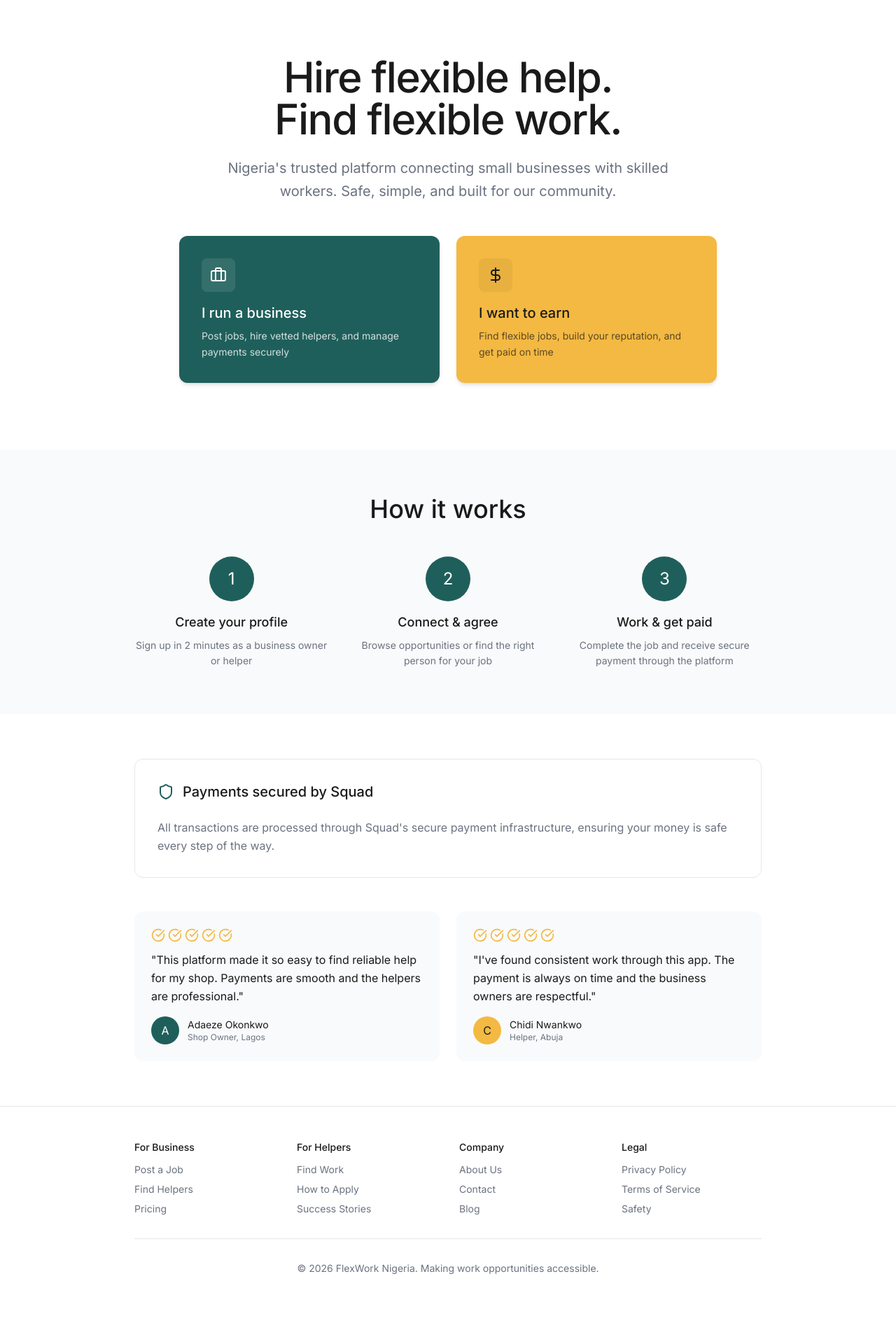
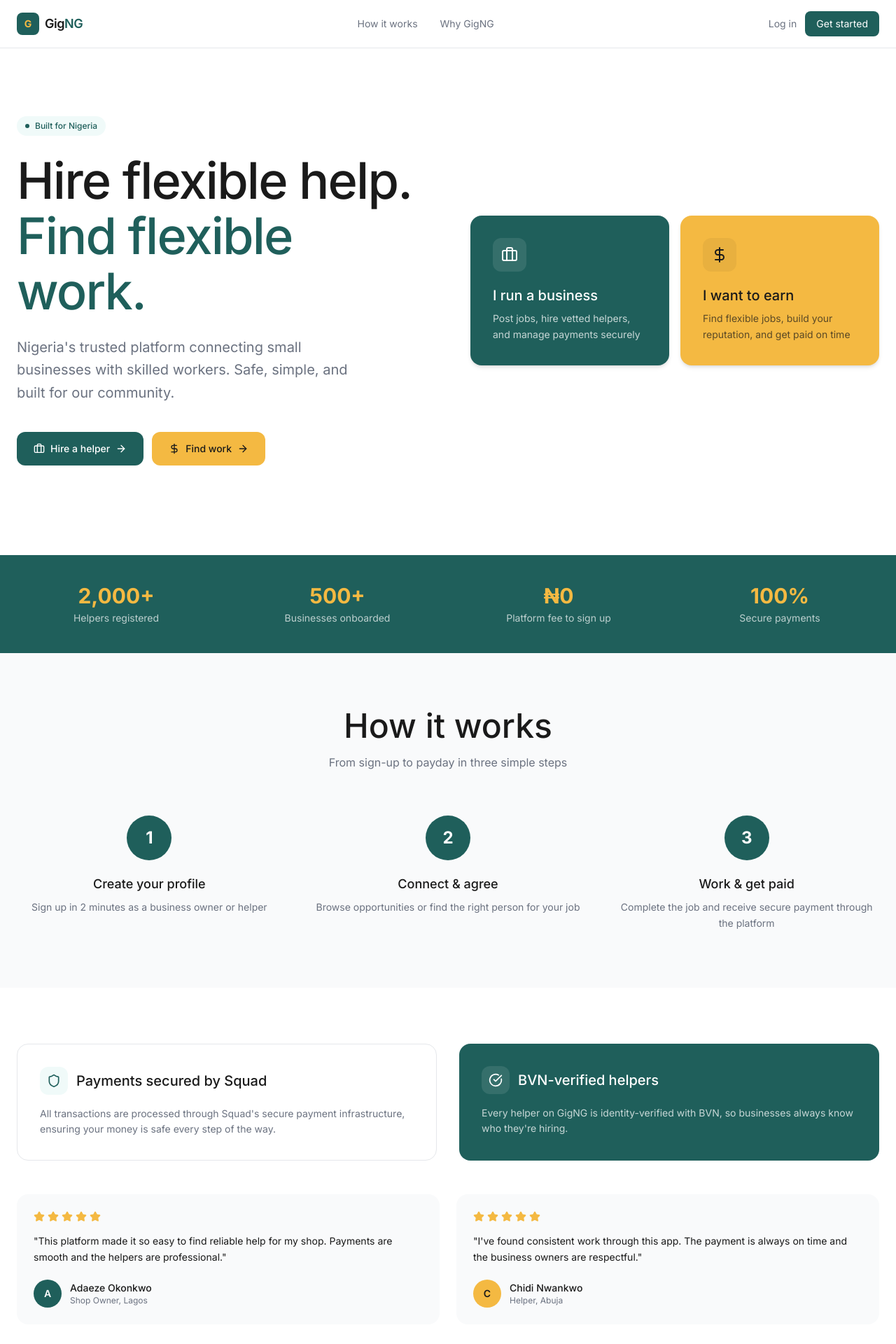
Before and after one commit to odey123/GigEconomy_Frontend, a React (Vite) app: page / in a window 1280 px wide. Shown: the top 1920 px of the page at 70% size. Before the commit the page ends 1870 px from the top, so only its background shows below. Built offline with nearby package versions, Linux system fonts and the light colour scheme.

Commit message:
feat: add GigNG branding and responsive landing page

```diff
--- a/index.html
+++ b/index.html
@@ -4,7 +4,7 @@
     <head>
       <meta charset="UTF-8" />
       <meta name="viewport" content="width=device-width, initial-scale=1.0" />
-      <title>Mobile-first micro-employment platform</title>
+      <title>GigNG — Nigeria's Micro-Employment Platform</title>
       <style>html, body { height: 100%; margin: 0; } #root { height: 100%; }</style>
     </head>
 
--- a/src/app/pages/Landing.tsx
+++ b/src/app/pages/Landing.tsx
@@ -1,141 +1,222 @@
 import { Link } from 'react-router';
-import { Briefcase, DollarSign, Shield, CheckCircle, Users, Clock } from 'lucide-react';
+import { Briefcase, DollarSign, Shield, CheckCircle, ArrowRight, Star } from 'lucide-react';
 
 export default function Landing() {
   return (
     <div className="min-h-screen bg-white">
+      {/* Navbar */}
+      <nav className="px-6 py-4 border-b border-[#e5e7eb] bg-white sticky top-0 z-10">
+        <div className="max-w-7xl mx-auto flex items-center justify-between">
+          <Link to="/" className="flex items-center gap-2">
+            <div className="w-8 h-8 bg-[#1F5F5B] rounded-lg flex items-center justify-center">
+              <span className="text-[#F4B942] font-bold text-sm leading-none">G</span>
+            </div>
+            <span className="text-[#1a1a1a] font-semibold text-lg tracking-tight">
+              Gig<span className="text-[#1F5F5B]">NG</span>
+            </span>
+          </Link>
+
+          <div className="hidden md:flex items-center gap-8 text-sm text-[#6b7280]">
+            <a href="#how-it-works" className="hover:text-[#1a1a1a] transition-colors">How it works</a>
+            <a href="#trust" className="hover:text-[#1a1a1a] transition-colors">Why GigNG</a>
+          </div>
+
+          <div className="flex items-center gap-3">
+            <Link to="/login" className="text-sm text-[#6b7280] hover:text-[#1a1a1a] transition-colors">
+              Log in
+            </Link>
+            <Link
+              to="/signup"
+              className="text-sm bg-[#1F5F5B] text-white px-4 py-2 rounded-lg hover:bg-[#1a4f4c] transition-colors"
+            >
+              Get started
+            </Link>
+          </div>
+        </div>
+      </nav>
+
       {/* Hero Section */}
-      <section className="px-4 pt-12 pb-16 md:pt-20 md:pb-24">
-        <div className="max-w-4xl mx-auto text-center">
-          <h1 className="text-4xl md:text-5xl lg:text-6xl tracking-tight mb-6 text-[#1a1a1a]">
-            Hire flexible help.<br />Find flexible work.
+      <section className="px-6 pt-16 pb-20 lg:pt-24 lg:pb-32">
+        <div className="max-w-7xl mx-auto">
+          <div className="grid lg:grid-cols-2 gap-16 items-center">
+            {/* Left — copy */}
+            <div>
+              <div className="inline-flex items-center gap-2 bg-[#f0faf9] text-[#1F5F5B] text-xs font-medium px-3 py-1.5 rounded-full mb-6">
+                <span className="w-1.5 h-1.5 bg-[#1F5F5B] rounded-full"></span>
+                Built for Nigeria
+              </div>
+              <h1 className="text-4xl md:text-5xl lg:text-6xl xl:text-7xl tracking-tight mb-6 text-[#1a1a1a] leading-[1.1]">
+                Hire flexible help.<br />
+                <span className="text-[#1F5F5B]">Find flexible work.</span>
               </h1>
-          <p className="text-lg md:text-xl text-[#6b7280] max-w-2xl mx-auto mb-12 leading-relaxed">
+              <p className="text-lg md:text-xl text-[#6b7280] mb-10 leading-relaxed max-w-lg">
                 Nigeria's trusted platform connecting small businesses with skilled workers. Safe, simple, and built for our community.
               </p>
-
-          {/* CTA Cards */}
-          <div className="grid md:grid-cols-2 gap-4 md:gap-6 max-w-3xl mx-auto">
+              <div className="flex flex-col sm:flex-row gap-3">
                 <Link
                   to="/signup?type=business"
-              className="group bg-[#1F5F5B] hover:bg-[#1a4f4c] transition-colors text-white rounded-xl p-8 text-left shadow-md hover:shadow-lg"
+                  className="flex items-center justify-center gap-2 bg-[#1F5F5B] text-white px-6 py-3.5 rounded-xl text-sm font-medium hover:bg-[#1a4f4c] transition-colors"
                 >
-              <div className="w-12 h-12 bg-white/10 rounded-lg flex items-center justify-center mb-4">
+                  <Briefcase className="w-4 h-4" />
+                  Hire a helper
+                  <ArrowRight className="w-4 h-4" />
+                </Link>
+                <Link
+                  to="/signup?type=helper"
+                  className="flex items-center justify-center gap-2 bg-[#F4B942] text-[#1a1a1a] px-6 py-3.5 rounded-xl text-sm font-medium hover:bg-[#e5aa2f] transition-colors"
+                >
+                  <DollarSign className="w-4 h-4" />
+                  Find work
+                  <ArrowRight className="w-4 h-4" />
+                </Link>
+              </div>
+            </div>
+
+            {/* Right — CTA cards (desktop visual) */}
+            <div className="grid grid-cols-1 sm:grid-cols-2 lg:grid-cols-1 xl:grid-cols-2 gap-4">
+              <Link
+                to="/signup?type=business"
+                className="group bg-[#1F5F5B] hover:bg-[#1a4f4c] transition-colors text-white rounded-2xl p-8 text-left shadow-md hover:shadow-xl"
+              >
+                <div className="w-12 h-12 bg-white/10 rounded-xl flex items-center justify-center mb-5">
                   <Briefcase className="w-6 h-6" />
                 </div>
-              <h3 className="text-xl mb-2">I run a business</h3>
-              <p className="text-white/80 text-sm leading-relaxed">
+                <h3 className="text-xl mb-2 font-medium">I run a business</h3>
+                <p className="text-white/75 text-sm leading-relaxed">
                   Post jobs, hire vetted helpers, and manage payments securely
                 </p>
               </Link>
 
               <Link
                 to="/signup?type=helper"
-              className="group bg-[#F4B942] hover:bg-[#e5aa2f] transition-colors text-[#1a1a1a] rounded-xl p-8 text-left shadow-md hover:shadow-lg"
+                className="group bg-[#F4B942] hover:bg-[#e5aa2f] transition-colors text-[#1a1a1a] rounded-2xl p-8 text-left shadow-md hover:shadow-xl"
               >
-              <div className="w-12 h-12 bg-black/5 rounded-lg flex items-center justify-center mb-4">
+                <div className="w-12 h-12 bg-black/5 rounded-xl flex items-center justify-center mb-5">
                   <DollarSign className="w-6 h-6" />
                 </div>
-              <h3 className="text-xl mb-2">I want to earn</h3>
+                <h3 className="text-xl mb-2 font-medium">I want to earn</h3>
                 <p className="text-[#1a1a1a]/70 text-sm leading-relaxed">
                   Find flexible jobs, build your reputation, and get paid on time
                 </p>
               </Link>
             </div>
           </div>
+        </div>
+      </section>
+
+      {/* Stats Strip */}
+      <section className="px-6 py-10 bg-[#1F5F5B]">
+        <div className="max-w-7xl mx-auto grid grid-cols-2 md:grid-cols-4 gap-8 text-center">
+          {[
+            { value: '2,000+', label: 'Helpers registered' },
+            { value: '500+', label: 'Businesses onboarded' },
+            { value: '₦0', label: 'Platform fee to sign up' },
+            { value: '100%', label: 'Secure payments' },
+          ].map(({ value, label }) => (
+            <div key={label}>
+              <p className="text-3xl font-bold text-[#F4B942] mb-1">{value}</p>
+              <p className="text-sm text-white/70">{label}</p>
+            </div>
+          ))}
+        </div>
       </section>
 
       {/* How It Works */}
-      <section className="px-4 py-16 bg-[#f9fafb]">
-        <div className="max-w-4xl mx-auto">
-          <h2 className="text-3xl md:text-4xl text-center mb-12 text-[#1a1a1a]">
+      <section id="how-it-works" className="px-6 py-20 bg-[#f9fafb]">
+        <div className="max-w-7xl mx-auto">
+          <div className="text-center mb-16">
+            <h2 className="text-3xl md:text-4xl lg:text-5xl text-[#1a1a1a] mb-4">
               How it works
             </h2>
-
-          <div className="grid md:grid-cols-3 gap-8">
-            <div className="text-center">
-              <div className="w-16 h-16 bg-[#1F5F5B] text-white rounded-full flex items-center justify-center mx-auto mb-4 text-2xl">
-                1
-              </div>
-              <h3 className="text-lg mb-2 text-[#1a1a1a]">Create your profile</h3>
-              <p className="text-[#6b7280] text-sm leading-relaxed">
-                Sign up in 2 minutes as a business owner or helper
+            <p className="text-[#6b7280] max-w-xl mx-auto">
+              From sign-up to payday in three simple steps
             </p>
           </div>
 
-            <div className="text-center">
-              <div className="w-16 h-16 bg-[#1F5F5B] text-white rounded-full flex items-center justify-center mx-auto mb-4 text-2xl">
-                2
+          <div className="grid md:grid-cols-3 gap-8 lg:gap-12">
+            {[
+              { step: '1', title: 'Create your profile', desc: 'Sign up in 2 minutes as a business owner or helper' },
+              { step: '2', title: 'Connect & agree', desc: 'Browse opportunities or find the right person for your job' },
+              { step: '3', title: 'Work & get paid', desc: 'Complete the job and receive secure payment through the platform' },
+            ].map(({ step, title, desc }) => (
+              <div key={step} className="text-center">
+                <div className="w-16 h-16 bg-[#1F5F5B] text-white rounded-full flex items-center justify-center mx-auto mb-5 text-2xl font-bold">
+                  {step}
                 </div>
-              <h3 className="text-lg mb-2 text-[#1a1a1a]">Connect & agree</h3>
-              <p className="text-[#6b7280] text-sm leading-relaxed">
-                Browse opportunities or find the right person for your job
-              </p>
+                <h3 className="text-lg font-medium mb-2 text-[#1a1a1a]">{title}</h3>
+                <p className="text-[#6b7280] text-sm leading-relaxed">{desc}</p>
               </div>
-
-            <div className="text-center">
-              <div className="w-16 h-16 bg-[#1F5F5B] text-white rounded-full flex items-center justify-center mx-auto mb-4 text-2xl">
-                3
-              </div>
-              <h3 className="text-lg mb-2 text-[#1a1a1a]">Work & get paid</h3>
-              <p className="text-[#6b7280] text-sm leading-relaxed">
-                Complete the job and receive secure payment through the platform
-              </p>
-            </div>
+            ))}
           </div>
         </div>
       </section>
 
       {/* Trust Signals */}
-      <section className="px-4 py-16">
-        <div className="max-w-4xl mx-auto">
-          <div className="bg-white border border-[#e5e7eb] rounded-xl p-8 mb-12">
-            <div className="flex items-center gap-3 mb-6">
-              <Shield className="w-6 h-6 text-[#1F5F5B]" />
-              <h3 className="text-xl text-[#1a1a1a]">Payments secured by Squad</h3>
+      <section id="trust" className="px-6 py-20">
+        <div className="max-w-7xl mx-auto">
+          <div className="grid lg:grid-cols-2 gap-8 mb-12">
+            <div className="bg-white border border-[#e5e7eb] rounded-2xl p-8">
+              <div className="flex items-center gap-3 mb-4">
+                <div className="w-10 h-10 bg-[#f0faf9] rounded-xl flex items-center justify-center">
+                  <Shield className="w-5 h-5 text-[#1F5F5B]" />
                 </div>
-            <p className="text-[#6b7280] leading-relaxed">
+                <h3 className="text-xl text-[#1a1a1a] font-medium">Payments secured by Squad</h3>
+              </div>
+              <p className="text-[#6b7280] leading-relaxed text-sm">
                 All transactions are processed through Squad's secure payment infrastructure, ensuring your money is safe every step of the way.
               </p>
             </div>
 
-          {/* Testimonials Placeholder */}
+            <div className="bg-[#1F5F5B] rounded-2xl p-8 text-white">
+              <div className="flex items-center gap-3 mb-4">
+                <div className="w-10 h-10 bg-white/10 rounded-xl flex items-center justify-center">
+                  <CheckCircle className="w-5 h-5" />
+                </div>
+                <h3 className="text-xl font-medium">BVN-verified helpers</h3>
+              </div>
+              <p className="text-white/75 leading-relaxed text-sm">
+                Every helper on GigNG is identity-verified with BVN, so businesses always know who they're hiring.
+              </p>
+            </div>
+          </div>
+
+          {/* Testimonials */}
           <div className="grid md:grid-cols-2 gap-6">
-            <div className="bg-[#f9fafb] rounded-xl p-6">
-              <div className="flex gap-1 mb-3">
+            <div className="bg-[#f9fafb] rounded-2xl p-6">
+              <div className="flex gap-1 mb-4">
                 {[...Array(5)].map((_, i) => (
-                  <CheckCircle key={i} className="w-5 h-5 text-[#F4B942]" />
+                  <Star key={i} className="w-4 h-4 fill-[#F4B942] text-[#F4B942]" />
                 ))}
               </div>
-              <p className="text-[#1a1a1a] mb-4 leading-relaxed">
+              <p className="text-[#1a1a1a] mb-5 leading-relaxed text-sm">
                 "This platform made it so easy to find reliable help for my shop. Payments are smooth and the helpers are professional."
               </p>
               <div className="flex items-center gap-3">
-                <div className="w-10 h-10 bg-[#1F5F5B] rounded-full flex items-center justify-center text-white">
+                <div className="w-10 h-10 rounded-full bg-[#1F5F5B] flex items-center justify-center text-white text-sm font-semibold">
                   A
                 </div>
                 <div>
-                  <p className="text-sm text-[#1a1a1a]">Adaeze Okonkwo</p>
+                  <p className="text-sm font-medium text-[#1a1a1a]">Adaeze Okonkwo</p>
                   <p className="text-xs text-[#6b7280]">Shop Owner, Lagos</p>
                 </div>
               </div>
             </div>
 
-            <div className="bg-[#f9fafb] rounded-xl p-6">
-              <div className="flex gap-1 mb-3">
+            <div className="bg-[#f9fafb] rounded-2xl p-6">
+              <div className="flex gap-1 mb-4">
                 {[...Array(5)].map((_, i) => (
-                  <CheckCircle key={i} className="w-5 h-5 text-[#F4B942]" />
+                  <Star key={i} className="w-4 h-4 fill-[#F4B942] text-[#F4B942]" />
                 ))}
               </div>
-              <p className="text-[#1a1a1a] mb-4 leading-relaxed">
+              <p className="text-[#1a1a1a] mb-5 leading-relaxed text-sm">
                 "I've found consistent work through this app. The payment is always on time and the business owners are respectful."
               </p>
               <div className="flex items-center gap-3">
-                <div className="w-10 h-10 bg-[#F4B942] rounded-full flex items-center justify-center text-[#1a1a1a]">
+                <div className="w-10 h-10 rounded-full bg-[#F4B942] flex items-center justify-center text-[#1a1a1a] text-sm font-semibold">
                   C
                 </div>
                 <div>
-                  <p className="text-sm text-[#1a1a1a]">Chidi Nwankwo</p>
+                  <p className="text-sm font-medium text-[#1a1a1a]">Chidi Nwankwo</p>
                   <p className="text-xs text-[#6b7280]">Helper, Abuja</p>
                 </div>
               </div>
@@ -144,39 +225,77 @@
         </div>
       </section>
 
+      {/* CTA Banner */}
+      <section className="px-6 py-20 bg-[#f9fafb]">
+        <div className="max-w-4xl mx-auto text-center">
+          <h2 className="text-3xl md:text-4xl lg:text-5xl text-[#1a1a1a] mb-5">
+            Ready to get started?
+          </h2>
+          <p className="text-[#6b7280] mb-8 max-w-lg mx-auto">
+            Join thousands of Nigerians already working and hiring on GigNG.
+          </p>
+          <div className="flex flex-col sm:flex-row justify-center gap-3">
+            <Link
+              to="/signup?type=business"
+              className="inline-flex items-center justify-center gap-2 bg-[#1F5F5B] text-white px-8 py-3.5 rounded-xl text-sm font-medium hover:bg-[#1a4f4c] transition-colors"
+            >
+              Post a job free
+            </Link>
+            <Link
+              to="/signup?type=helper"
+              className="inline-flex items-center justify-center gap-2 border border-[#1F5F5B] text-[#1F5F5B] px-8 py-3.5 rounded-xl text-sm font-medium hover:bg-[#f0faf9] transition-colors"
+            >
+              Find work near you
+            </Link>
+          </div>
+        </div>
+      </section>
+
       {/* Footer */}
-      <footer className="border-t border-[#e5e7eb] px-4 py-12">
-        <div className="max-w-4xl mx-auto">
-          <div className="grid grid-cols-2 md:grid-cols-4 gap-8 mb-8">
+      <footer className="border-t border-[#e5e7eb] px-6 py-12">
+        <div className="max-w-7xl mx-auto">
+          <div className="flex flex-col md:flex-row justify-between gap-10 mb-10">
+            {/* Brand */}
+            <div className="max-w-xs">
+              <div className="flex items-center gap-2 mb-3">
+                <div className="w-7 h-7 bg-[#1F5F5B] rounded-md flex items-center justify-center">
+                  <span className="text-[#F4B942] font-bold text-xs">G</span>
+                </div>
+                <span className="font-semibold text-[#1a1a1a]">Gig<span className="text-[#1F5F5B]">NG</span></span>
+              </div>
+              <p className="text-xs text-[#6b7280] leading-relaxed">
+                Making flexible work accessible to every Nigerian — safely, simply, and fairly.
+              </p>
+            </div>
+
+            {/* Links */}
+            <div className="grid grid-cols-2 md:grid-cols-4 gap-8">
               <div>
-              <h4 className="text-sm mb-3 text-[#1a1a1a]">For Business</h4>
+                <h4 className="text-sm font-medium mb-3 text-[#1a1a1a]">For Business</h4>
                 <ul className="space-y-2 text-sm text-[#6b7280]">
                   <li><a href="#" className="hover:text-[#1F5F5B]">Post a Job</a></li>
                   <li><a href="#" className="hover:text-[#1F5F5B]">Find Helpers</a></li>
                   <li><a href="#" className="hover:text-[#1F5F5B]">Pricing</a></li>
                 </ul>
               </div>
-
               <div>
-              <h4 className="text-sm mb-3 text-[#1a1a1a]">For Helpers</h4>
+                <h4 className="text-sm font-medium mb-3 text-[#1a1a1a]">For Helpers</h4>
                 <ul className="space-y-2 text-sm text-[#6b7280]">
                   <li><a href="#" className="hover:text-[#1F5F5B]">Find Work</a></li>
                   <li><a href="#" className="hover:text-[#1F5F5B]">How to Apply</a></li>
                   <li><a href="#" className="hover:text-[#1F5F5B]">Success Stories</a></li>
                 </ul>
               </div>
-
               <div>
-              <h4 className="text-sm mb-3 text-[#1a1a1a]">Company</h4>
+                <h4 className="text-sm font-medium mb-3 text-[#1a1a1a]">Company</h4>
                 <ul className="space-y-2 text-sm text-[#6b7280]">
                   <li><a href="#" className="hover:text-[#1F5F5B]">About Us</a></li>
                   <li><a href="#" className="hover:text-[#1F5F5B]">Contact</a></li>
                   <li><a href="#" className="hover:text-[#1F5F5B]">Blog</a></li>
                 </ul>
               </div>
-
               <div>
-              <h4 className="text-sm mb-3 text-[#1a1a1a]">Legal</h4>
+                <h4 className="text-sm font-medium mb-3 text-[#1a1a1a]">Legal</h4>
                 <ul className="space-y-2 text-sm text-[#6b7280]">
                   <li><a href="#" className="hover:text-[#1F5F5B]">Privacy Policy</a></li>
                   <li><a href="#" className="hover:text-[#1F5F5B]">Terms of Service</a></li>
@@ -184,9 +303,11 @@
                 </ul>
               </div>
             </div>
+          </div>
 
-          <div className="pt-8 border-t border-[#e5e7eb] text-center text-sm text-[#6b7280]">
-            <p>© 2026 FlexWork Nigeria. Making work opportunities accessible.</p>
+          <div className="pt-8 border-t border-[#e5e7eb] flex flex-col md:flex-row justify-between items-center gap-2 text-sm text-[#6b7280]">
+            <p>© 2026 <span className="font-medium text-[#1a1a1a]">GigNG</span>. All rights reserved.</p>
+            <p>Making work opportunities accessible to every Nigerian.</p>
           </div>
         </div>
       </footer>
```
Lines whose indentation alone changed are shown as unchanged.
